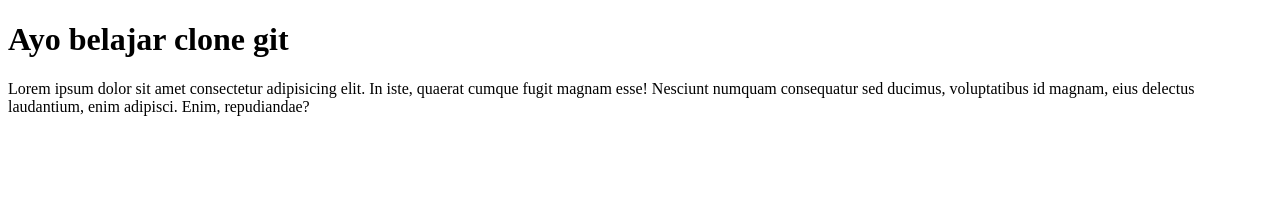
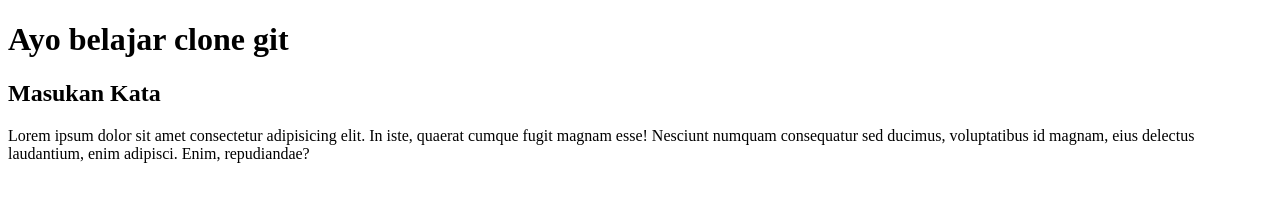
Before and after one commit to hamdanhamdani293/web, a plain HTML site: page index.html in a window 1280 px wide. Drawn offline with Linux system fonts and the light colour scheme.

Commit message:
add element h2

```diff
--- a/index.html
+++ b/index.html
@@ -10,6 +10,7 @@
 
 <body>
     <h1>Ayo belajar clone git</h1>
+    <h2>Masukan Kata</h2>
     <p>Lorem ipsum dolor sit amet consectetur adipisicing elit. In iste, quaerat cumque fugit magnam esse! Nesciunt
         numquam consequatur sed ducimus, voluptatibus id magnam, eius delectus laudantium, enim adipisci. Enim,
         repudiandae?</p>
```
